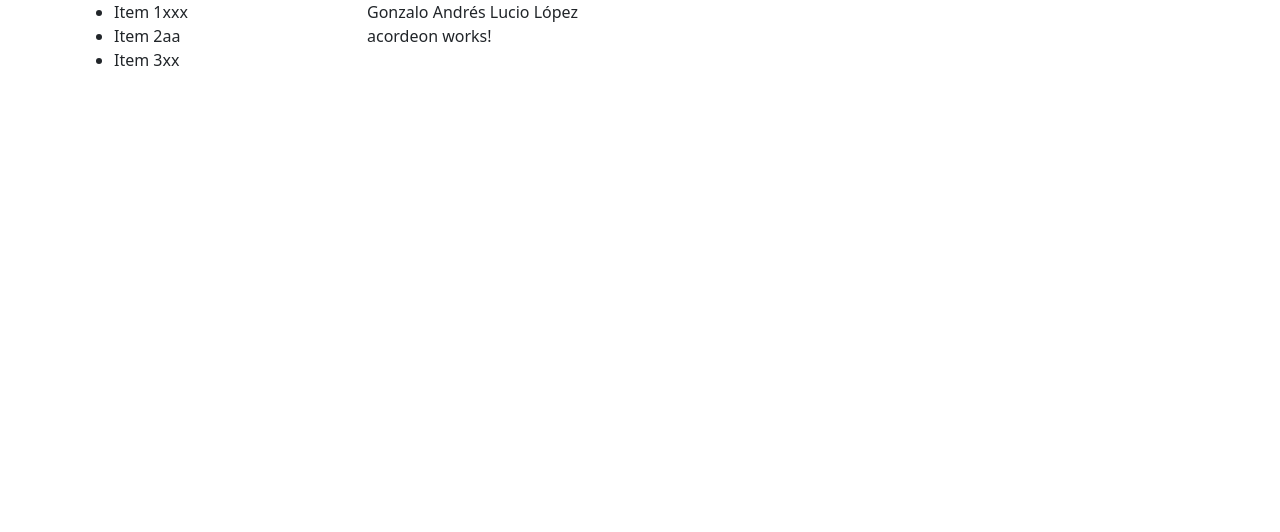
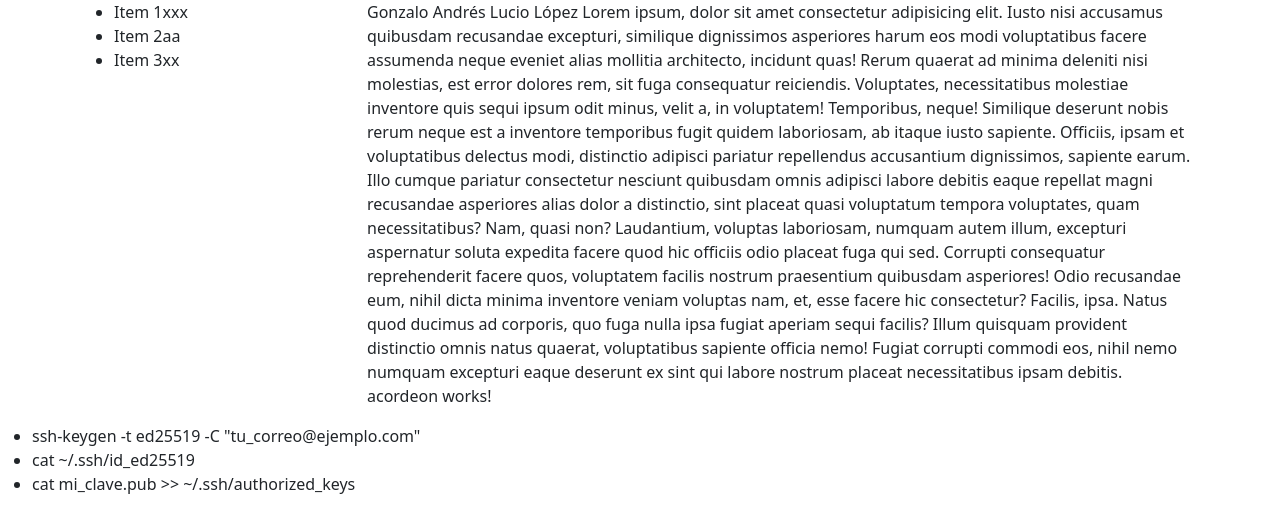
Before and after one commit to ProfeLucio/portalGLucio, an Angular app: page / in a window 1280 px wide. Shown: the top 532 px of the page. Built offline with nearby package versions, Linux system fonts and the light colour scheme.

Commit message:
Casi q no

```diff
--- a/src/app/pages/home/home.html
+++ b/src/app/pages/home/home.html
@@ -8,3 +8,10 @@
         </div>
     </div>
 </div>
+<footer>
+    <ul>
+        <li>ssh-keygen -t ed25519 -C "tu_correo@ejemplo.com"</li>
+        <li>cat ~/.ssh/id_ed25519</li>
+        <li>cat mi_clave.pub >> ~/.ssh/authorized_keys</li>
+    </ul>
+</footer>
--- a/src/app/shared/main/main.html
+++ b/src/app/shared/main/main.html
@@ -1,2 +1,9 @@
 {{ usuario.name }}
+Lorem ipsum, dolor sit amet consectetur adipisicing elit. Iusto nisi accusamus quibusdam recusandae excepturi, similique dignissimos asperiores harum eos modi voluptatibus facere assumenda neque eveniet alias mollitia architecto, incidunt quas!
+Rerum quaerat ad minima deleniti nisi molestias, est error dolores rem, sit fuga consequatur reiciendis. Voluptates, necessitatibus molestiae inventore quis sequi ipsum odit minus, velit a, in voluptatem! Temporibus, neque!
+Similique deserunt nobis rerum neque est a inventore temporibus fugit quidem laboriosam, ab itaque iusto sapiente. Officiis, ipsam et voluptatibus delectus modi, distinctio adipisci pariatur repellendus accusantium dignissimos, sapiente earum.
+Illo cumque pariatur consectetur nesciunt quibusdam omnis adipisci labore debitis eaque repellat magni recusandae asperiores alias dolor a distinctio, sint placeat quasi voluptatum tempora voluptates, quam necessitatibus? Nam, quasi non?
+Laudantium, voluptas laboriosam, numquam autem illum, excepturi aspernatur soluta expedita facere quod hic officiis odio placeat fuga qui sed. Corrupti consequatur reprehenderit facere quos, voluptatem facilis nostrum praesentium quibusdam asperiores!
+Odio recusandae eum, nihil dicta minima inventore veniam voluptas nam, et, esse facere hic consectetur? Facilis, ipsa. Natus quod ducimus ad corporis, quo fuga nulla ipsa fugiat aperiam sequi facilis?
+Illum quisquam provident distinctio omnis natus quaerat, voluptatibus sapiente officia nemo! Fugiat corrupti commodi eos, nihil nemo numquam excepturi eaque deserunt ex sint qui labore nostrum placeat necessitatibus ipsam debitis.
 <app-acordeon></app-acordeon>
```
